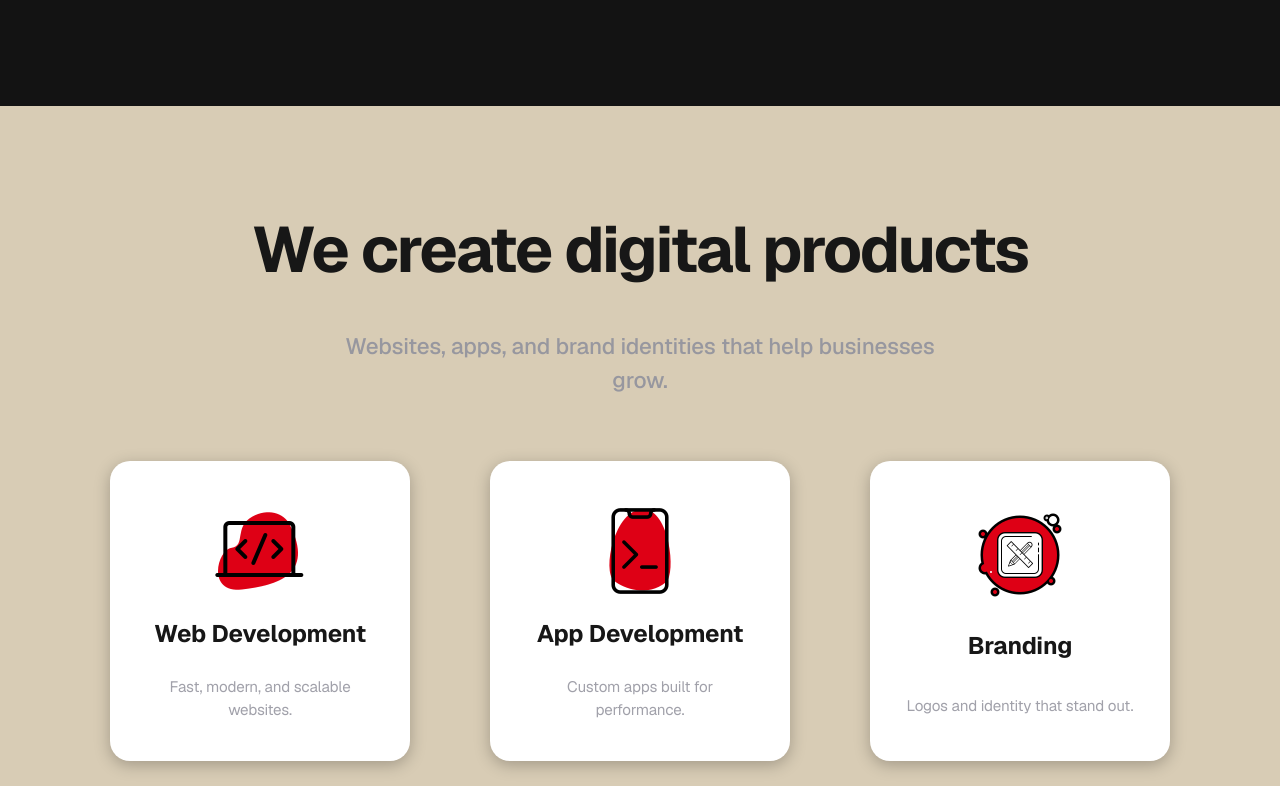
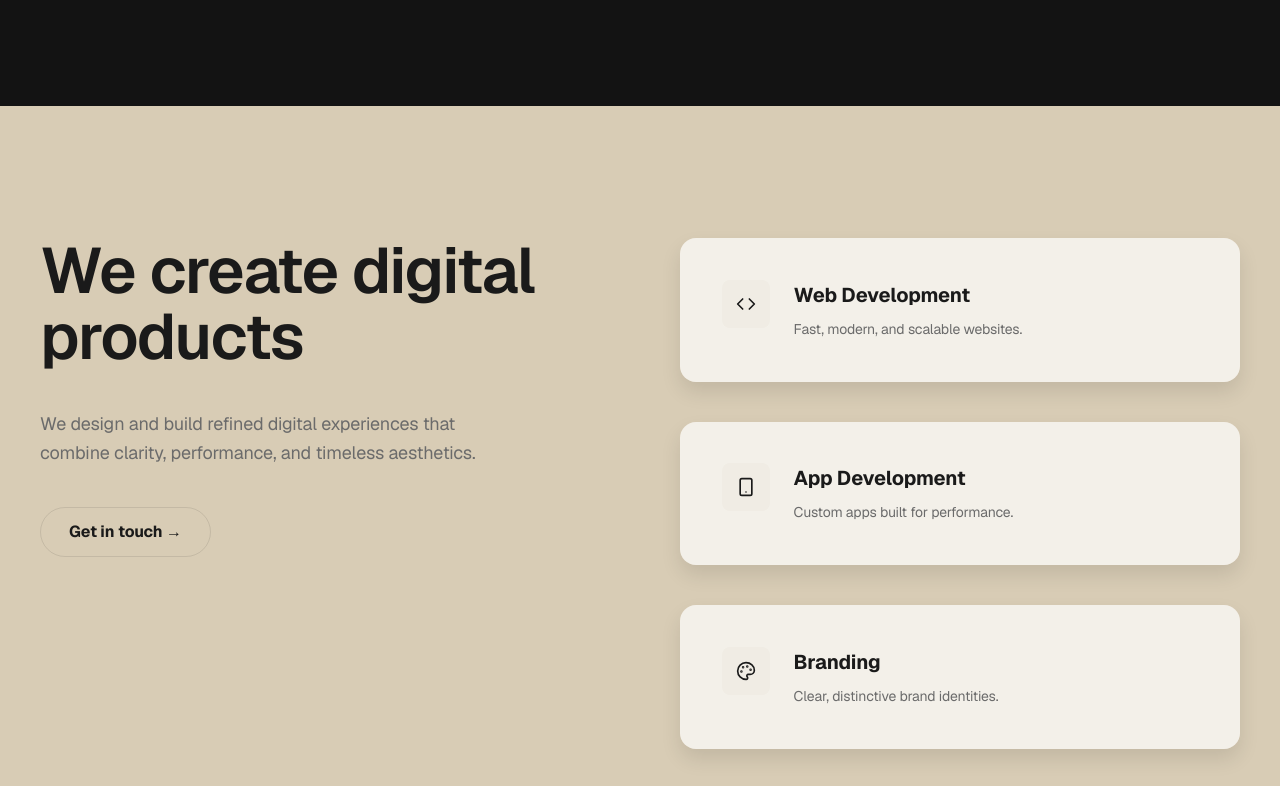
Before and after one commit to faroukbelaid09/AgencyWebsite, a Next.js app in the folder web-agency/: page / in a window 1280 px wide. Shown: the part 694-1480 px from the top of the page. Built offline with nearby package versions, Linux system fonts and the light colour scheme.

Commit message:
refactor service section

```diff
--- a/web-agency/package.json
+++ b/web-agency/package.json
@@ -11,6 +11,7 @@
   },
   "dependencies": {
     "framer-motion": "^12.38.0",
+    "lucide-react": "^1.8.0",
     "next": "16.2.1",
     "react": "19.2.4",
     "react-dom": "19.2.4"
--- a/web-agency/src/app/components/Services.jsx
+++ b/web-agency/src/app/components/Services.jsx
@@ -1,96 +1,75 @@
 "use client";
 
 import { motion } from "framer-motion";
+import { Code, Smartphone, Palette } from "lucide-react";
 import styles from "./Services.module.css";
-import basePath from "../utils/basePath";
 
 export default function Services() {
-  return (
-    <section className={styles.services}>
-
-      <motion.div
-        className={styles.content}
-        initial="hidden"
-        whileInView="show"
-        viewport={{ once: true }}
-        variants={{
-          hidden: {},
-          show: {
-            transition: {
-              staggerChildren: 0.15
-            }
-          }
-        }}
-      >
-
-        {/* Title */}
-        <motion.h2
-          className={styles.title}
-          variants={{
-            hidden: { opacity: 0, y: 40 },
-            show: { opacity: 1, y: 0 }
-          }}
-        >
-          We create digital products
-        </motion.h2>
-
-        {/* Subtitle */}
-        <motion.p
-          className={styles.subtitle}
-          variants={{
-            hidden: { opacity: 0 },
-            show: { opacity: 1 }
-          }}
-        >
-          Websites, apps, and brand identities that help businesses grow.
-        </motion.p>
-
-        {/* Cards */}
-        <div className={styles.grid}>
-
-          {[
+  const services = [
     {
       title: "Web Development",
-              desc: "Fast, modern, and scalable websites.",
-              icon: `${basePath}/web-dev.png`,
+      description: "Fast, modern, and scalable websites.",
+      icon: Code,
     },
     {
       title: "App Development",
-              desc: "Custom apps built for performance.",
-              icon: `${basePath}/app-dev.png`,
+      description: "Custom apps built for performance.",
+      icon: Smartphone,
     },
     {
       title: "Branding",
-              desc: "Logos and identity that stand out.",
-              icon: `${basePath}/design.png`,
-            }
-          ].map((service, i) => (
+      description: "Clear, distinctive brand identities.",
+      icon: Palette,
+    },
+  ];
+
+  return (
+    <section className={styles.section}>
+
+      <div className={styles.container}>
+
+        {/* LEFT */}
+        <motion.div>
+          <div className={styles.left}>
+            <motion.h1 className={styles.title}>
+              We create digital products
+            </motion.h1>
+
+            <motion.p className={styles.description}>
+              We design and build refined digital experiences that combine clarity, performance, and timeless aesthetics.
+            </motion.p>
+
+            <motion.div >
+              <button className={styles.button}>
+                Get in touch →
+              </button>
+            </motion.div>
+          </div>
+        </motion.div>
+
+        {/* RIGHT */}
+        <div className={styles.cards}>
+          {services.map((service, index) => {
+            const Icon = service.icon;
+
+            return (
               <motion.div
-              key={i}
+                key={index}
                 className={styles.card}
-              variants={{
-                hidden: { opacity: 0, y: 40 },
-                show: { opacity: 1, y: 0 }
-              }}
-              whileHover={{ y: -8 }}
-              transition={{
-                type: "spring",
-                stiffness: 200,
-                damping: 15
-              }}
               >
-              {/* Icon */}
-              <div className={styles.iconWrapper}>
-                <img src={service.icon} alt={service.title} />
-              </div>
-              <h3>{service.title}</h3>
-              <p>{service.desc}</p>
-            </motion.div>
-          ))}
-
+                <div className={styles.iconWrap}>
+                  <Icon className={styles.icon} />
                 </div>
 
+                <div>
+                  <h3 className={styles.cardTitle}>{service.title}</h3>
+                  <p className={styles.cardDesc}>{service.description}</p>
+                </div>
               </motion.div>
+            );
+          })}
+        </div>
+      </div>
 
     </section>
   );
--- a/web-agency/src/app/components/Services.module.css
+++ b/web-agency/src/app/components/Services.module.css
@@ -1,87 +1,139 @@
-.services {
-  padding: 6rem 2rem;
+.section {
   background-color: #d8ccb5;
+  padding: 100px 24px;
 }
 
-.content {
-  max-width: 1100px;
-  margin: 0 auto;
-  text-align: center;
+.container {
+  max-width: 1200px;
+  margin: 2rem auto;
+  display: grid;
+  grid-template-columns: repeat(2, 1fr);
+  gap: 80px;
 }
 
-/* TITLE */
-.title {
-  font-size: clamp(2.5rem, 6vw, 4rem);
-  font-weight: 500;
-  letter-spacing: -0.03em;
-  font-weight: bold;
+/* LEFT SIDE */
+.left {
+  display: flex;
+  flex-direction: column;
+  gap: 2.5rem;
 }
 
-/* SUBTITLE */
-.subtitle {
-  margin-top: 2rem;
-  font-size: 1.4rem;
-  font-weight: 500;
-  /* letter-spacing: -.05em; */
-  color: #97979f;
-  max-width: 600px;
-  margin-left: auto;
-  margin-right: auto;
+.title {
+  font-size: 4rem;
+  font-weight: 600;
+  letter-spacing: -0.02em;
+  line-height: 1.03;
+  color: #1A1A1A;
 }
 
-/* GRID */
-.grid {
-  margin-top: 4rem;
-
-  display: grid;
-  grid-template-columns: repeat(auto-fit, minmax(300px, 300px));
-  gap: 5rem;
-  justify-content: center;
+.description {
+  font-size: 1.125rem;
+  color: #6B6B6B;
+  max-width: 28rem;
+  line-height: 1.6;
 }
 
-/* CARD */
+.button {
+  padding: 0.75rem 1.75rem;
+  border-radius: 9999px;
+  border: 1px solid rgba(26, 26, 26, 0.1);
+  font-size: 1rem;
+  font-weight: bold;
+  color: #1A1A1A;
+  transition: all 0.3s ease;
+  background: transparent;
+  cursor: pointer;
+}
+
+.button:hover {
+  background-color: #1A1A1A;
+  color: #ffffff;
+}
+
+/* RIGHT SIDE CARDS */
+.cards {
+  display: flex;
+  flex-direction: column;
+  gap: 2.5rem;
+}
+
 .card {
-  padding: 2rem;
-  min-height: 300px;
-  min-width: 300px;
-  border-radius: 20px;
-  background-color: white;
-
-  /* transition: transform 0.3s ease; */
-  box-shadow: 0 4px 16px rgba(0, 0, 0, 0.25);
+  background: rgba(255, 255, 255, 0.7);
+  border-radius: 1rem;
+  padding: 2.6rem;
+  display: flex;
+  gap: 1.5rem;
+  box-shadow: 0 10px 20px rgba(0, 0, 0, 0.1);
+  cursor: pointer;
 
   transition:
-    transform 0.5s cubic-bezier(0.22, 1, 0.36, 1),
-    box-shadow 0.5s cubic-bezier(0.22, 1, 0.36, 1);
+    background-color 0.4s ease,
+    transform 0.4s cubic-bezier(0.22, 1, 0.36, 1),
+    box-shadow 0.4s ease;
+}
 
+.iconWrap {
+  width: 3rem;
+  height: 3rem;
   display: flex;
-  flex-direction: column;
   align-items: center;
-  justify-content: space-around;
-  justify-content: space-around;
+  justify-content: center;
+  border-radius: 0.5rem;
+  background-color: #F0ECE4;
+  transition: all 0.3s ease;
+}
+
+.icon {
+  width: 1.25rem;
+  height: 1.25rem;
+  color: #1A1A1A;
+  transition: color 0.3s ease;
+}
+
+.cardTitle {
+  font-size: 1.25rem;
+  font-weight: bold;
+  color: #1A1A1A;
+  margin-bottom: 0.5rem;
+}
+
+.cardDesc {
+  font-size: 0.875rem;
+  color: #6B6B6B;
+  max-width: 20rem;
+  line-height: 1.6;
 }
 
 
-.card:hover {
-  transform: translateY(-6px) scale(1.01);
-  cursor: pointer;
-  box-shadow: 0 12px 30px rgba(0, 0, 0, 0.35);
+@media (hover: hover) and (pointer: fine) {
+  .card:hover {
+    background-color: #faf8f7;
+    transform: scale(1.03) translateY(-6px);
+    box-shadow: 0 20px 40px rgba(0, 0, 0, 0.15);
+  }
 }
 
-.card h3 {
-  font-size: 1.5rem;
-  margin-bottom: 0.5rem;
-  font-weight: bold;
+@media (max-width: 1024px) {
+  .title {
+    font-size: 3rem;
+    text-align: center;
+  }
+
+  .description {
+    text-align: center;
+  }
+
+  .container {
+    grid-template-columns: 1fr;
+  }
+
+  .left {
+    align-items: center;
+  }
 }
 
-.card p {
-  color: #a1a1aa;
-  font-size: 0.95rem;
+.card:active {
+  background-color: #faf8f7;
+  transform: scale(1.03) translateY(-6px);
+  box-shadow: 0 20px 40px rgba(0, 0, 0, 0.15);
 }
-
-/* MOBILE */
-@media (max-width: 768px) {
-  .grid {
-    grid-template-columns: 1fr;
-  }
-}
```
Also changed, not shown: 1 other file (tests, documents, lock files or other folders). Lines whose indentation alone changed are shown as unchanged.
